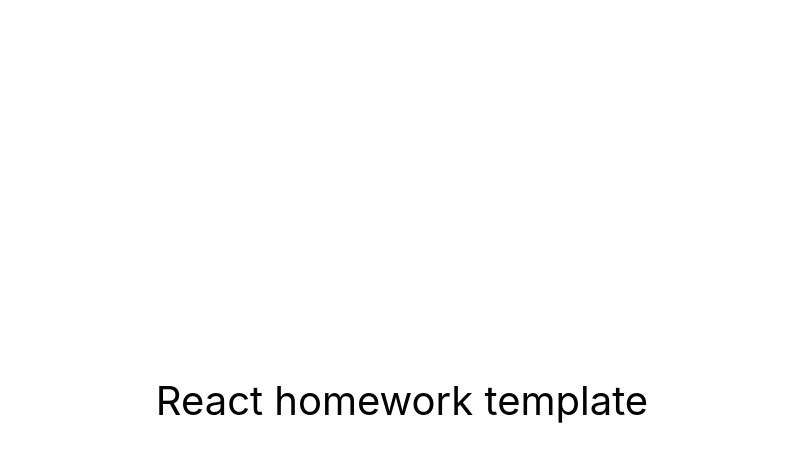
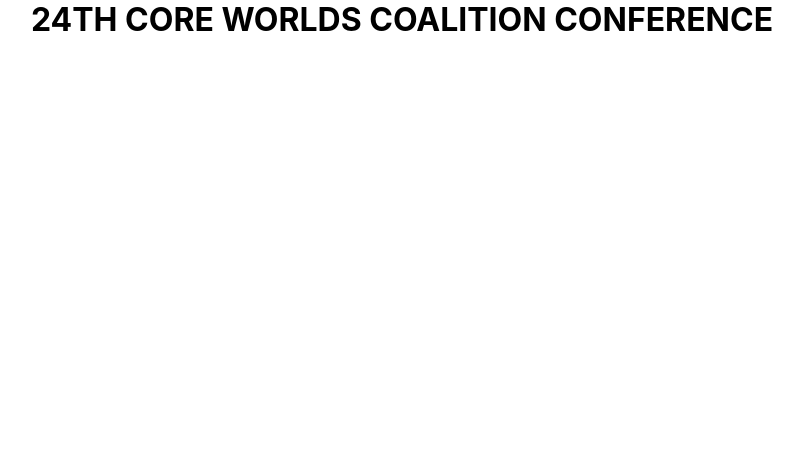
Before and after one commit to Olena-Milham/practice-react-01, a React (Create React App) app: page / in a window 1280 px wide. Shown: the top 462 px of the page, without its empty margins (238-1041 px from the left). Built offline with nearby package versions, Linux system fonts and the light colour scheme.

Commit message:
add PageTitle

```diff
--- a/src/components/App.jsx
+++ b/src/components/App.jsx
@@ -1,16 +1,8 @@
+import { PageTitle } from "./PageTitle/PageTitle";
 export const App = () => {
   return (
-    <div
-      style={{
-        height: '100vh',
-        display: 'flex',
-        justifyContent: 'center',
-        alignItems: 'center',
-        fontSize: 40,
-        color: '#010101'
-      }}
-    >
-      React homework template
+    <div>
+   <PageTitle text="24th Core Worlds Coalition Conference"/>
     </div>
   );
 };
--- /dev/null
+++ b/src/components/PageTitle/PageTitle.jsx
@@ -0,0 +1,4 @@
+import css from "./PageTitle.module.css"
+export const PageTitle=({text})=>{
+    return <h1 className={css.title}>{text}</h1>
+}
--- /dev/null
+++ b/src/components/PageTitle/PageTitle.module.css
@@ -0,0 +1,7 @@
+
+
+.title {
+    margin-top: 0;
+    text-align: center;
+    text-transform: uppercase;
+  }
```
